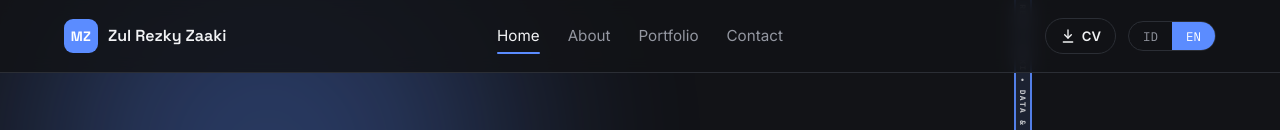
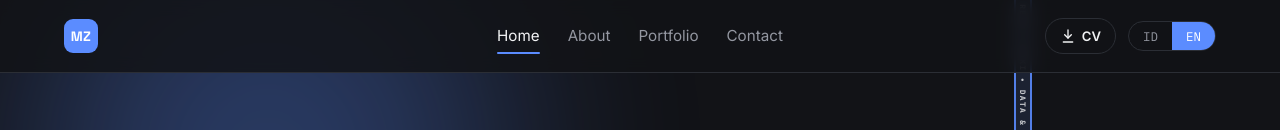
Before and after one commit to mhmmdzul/portofolio-muhammad-zul-rezky-zaaki, a React (Vite) app: page / in a window 1280 px wide. Shown: the top 130 px of the page. Built offline with nearby package versions, Linux system fonts and the light colour scheme.

Commit message:
Show only MZ logo in header

```diff
--- a/src/App.jsx
+++ b/src/App.jsx
@@ -526,10 +526,10 @@ export default function App() {
         <a
           href="#home"
           className="brand"
+          aria-label={profile.name}
           onClick={() => setSelectedProject(null)}
         >
           <span className="brand-accent">{initials(profile.name)}</span>
-          <span className="brand-word">Zul Rezky Zaaki</span>
         </a>
 
         <nav className={`nav ${navOpen ? "nav--open" : ""}`}>
```
